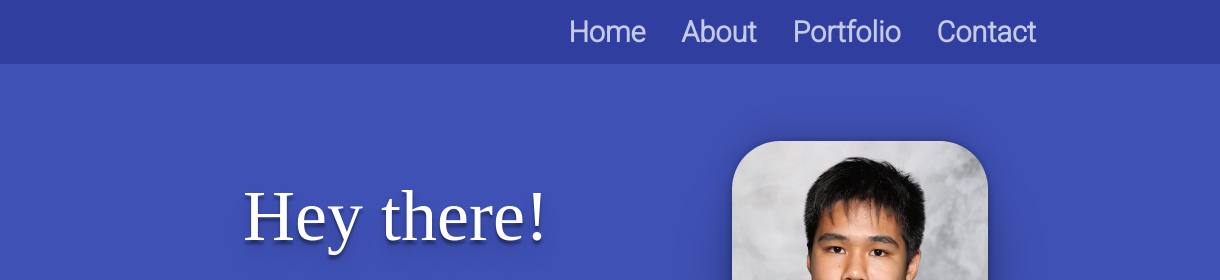
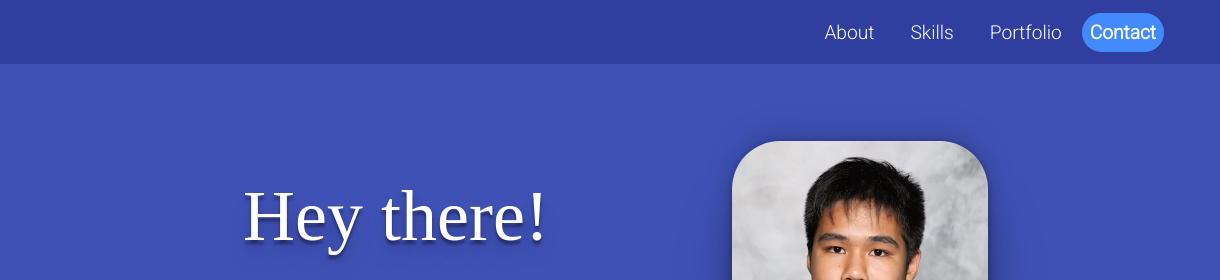
Before and after one commit to Evany226/Portfolio, a website built with Parcel: page src/index.html in a window 1280 px wide. Shown: the top 280 px of the page, 60-1280 px from the left. Built offline with nearby package versions, Linux system fonts and the light colour scheme.

Commit message:
improved

```diff
--- a/src/index.html
+++ b/src/index.html
@@ -20,10 +20,10 @@
                 <i class="fas fa-bars"></i>
             </div>
             <div id="navbar-menu">
-                <a href="#intro" class="navbar-menulinks">Home</a>
                 <a href="#about-me" class="navbar-menulinks">About</a>
+                <a href="/" class="navbar-menulinks">Skills</a>
                 <a href="/" class="navbar-menulinks">Portfolio</a>
-                <a href="/" class="navbar-menulinks">Contact</a>
+                <a href="/" class="navbar-menulinks" id="contacts">Contact</a>
             </div>
         </nav>
 
--- a/src/scss/_mixins.scss
+++ b/src/scss/_mixins.scss
@@ -24,7 +24,7 @@
 }
 
 @mixin mobile {
-  @media screen and (max-width: 380px) {
+  @media screen and (max-width: 415px) {
     @content;
   }
 }
--- a/src/scss/_navbar.scss
+++ b/src/scss/_navbar.scss
@@ -15,6 +15,7 @@
 
 #navbar-bars {
   opacity: 0;
+  color: color(accent-color);
   @include tablet {
     opacity: 1;
     position: absolute;
@@ -32,7 +33,7 @@
 #navbar-menu {
   align-items: center;
   text-align: center;
-  margin-right: 10rem;
+  margin-right: 3rem;
 
   @include tablet {
     display: none;
@@ -44,14 +45,21 @@ a.active {
 }
 
 .navbar-menulinks {
-  color: color(primary-color-light);
+  color: color(primary-color-text);
   align-items: center;
   text-decoration: none;
   justify-content: center;
   padding: 1rem 1rem;
   font-family: "Roboto", sans-serif;
+  font-weight: 300;
+  font-size: 1.2rem;
+}
+
+#contacts {
+  padding: 0.5rem;
+  background-color: color(accent-color);
+  border-radius: 2rem;
   font-weight: 900;
-  font-size: 1.8rem;
 }
 
 .navbar-menulinks:hover {
```
